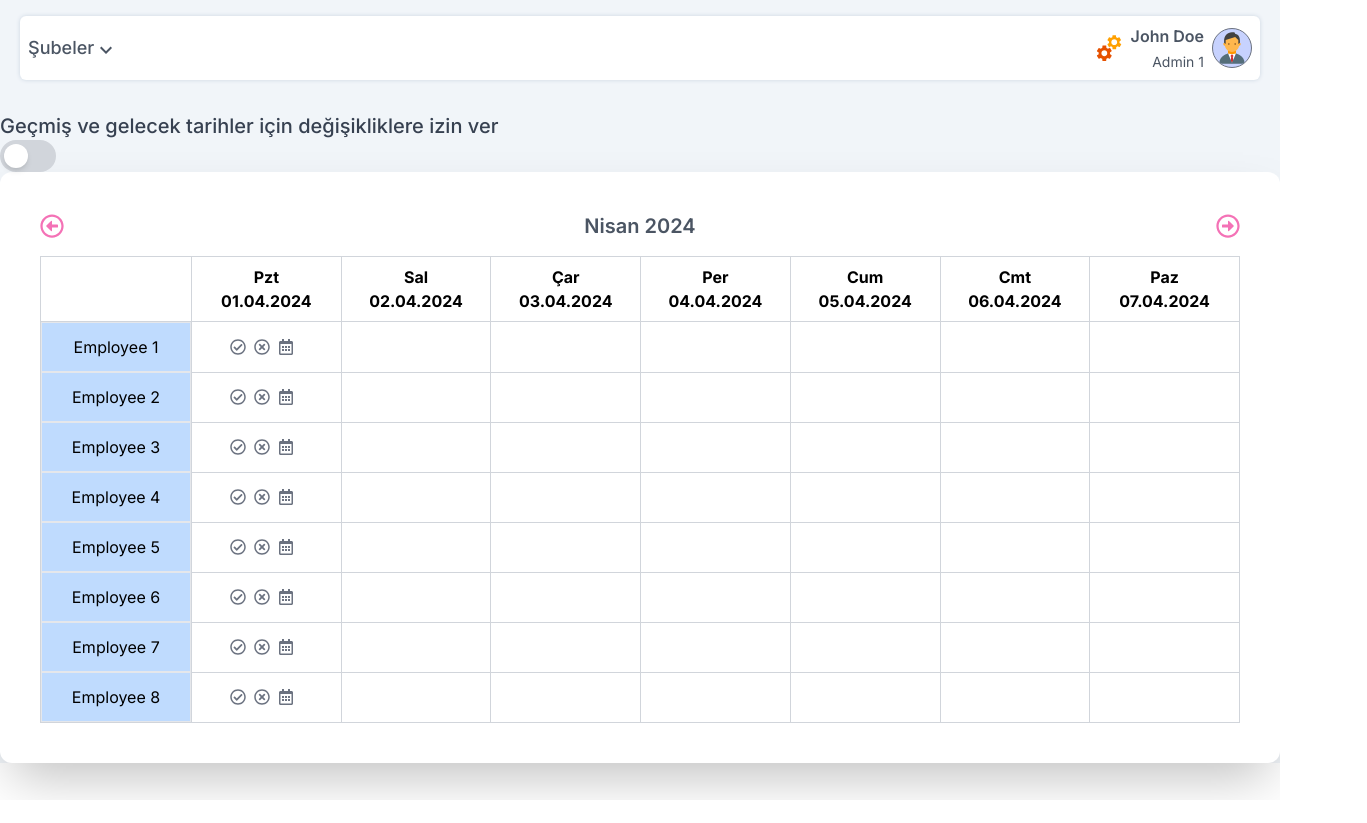
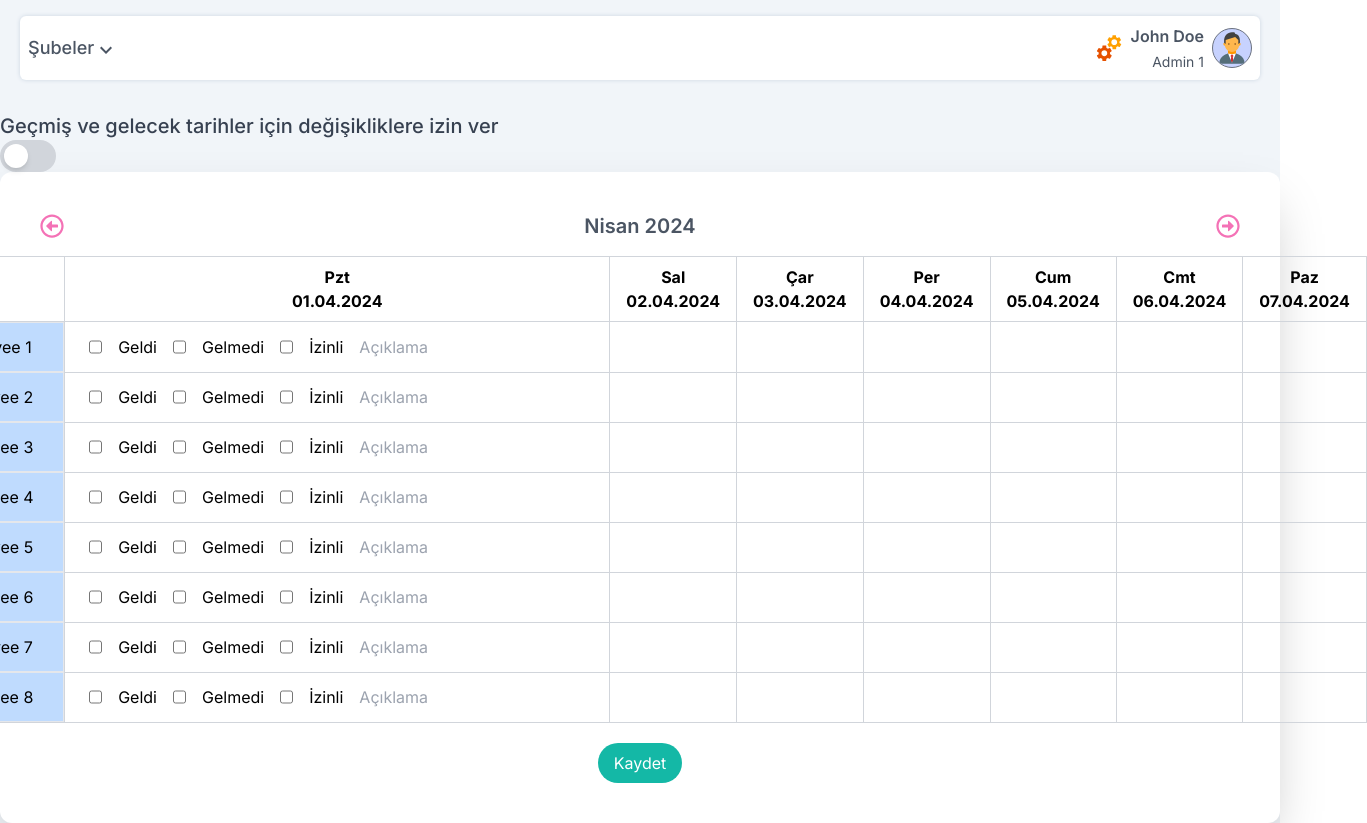
Before and after one commit to gokcetasci/Employee-Attendance-Tracker-Project, a Next.js app: page / in a window 1280 px wide. Shown: the whole page, 1367 px wide, since content can reach past the window. Before the commit the page ends 800 px from the top, so only its background shows below. Built offline with nearby package versions, Linux system fonts and the light colour scheme.

Commit message:
added form with checkbox instead of add information icon

```diff
--- a/components/generalcalendar/index.js
+++ b/components/generalcalendar/index.js
@@ -3,14 +3,12 @@ import React, { useState } from "react";
 import useStore from "@/utils/store";
 import Popup from "../popup";
 import Link from "next/link";
+import { Formik, Form, Field } from "formik"; // Formik eklenmeli
 import {
   FaRegArrowAltCircleLeft,
   FaRegArrowAltCircleRight,
-  FaRegCheckCircle,
-  FaRegTimesCircle,
-  FaRegCalendarAlt,
 } from "react-icons/fa";
-import { FcInfo } from "react-icons/fc";
+import { FcInfo, FcAddDatabase } from "react-icons/fc";
 
 const GeneralCalendar = ({ allowPastAndFutureChanges }) => {
   const [currentDate, setCurrentDate] = useState(new Date());
@@ -18,8 +16,8 @@ const GeneralCalendar = ({ allowPastAndFutureChanges }) => {
   const [popupOpen, setPopupOpen] = useState(false);
   const [selectedEmployee, setSelectedEmployee] = useState(null);
   const [selectedDate, setSelectedDate] = useState(null);
-  const [attendanceValues, setAttendanceValues] = useState({});
 
+  // Katılım kaydetme işlevi
   const handleSaveAttendance = (employeeId, date, values) => {
     const updatedAdmin = { ...admin };
     const employee = updatedAdmin.branches
@@ -56,6 +54,8 @@ const GeneralCalendar = ({ allowPastAndFutureChanges }) => {
     setPopupOpen(false);
   };
 
+  // Çalışanın belirli bir tarihte yoklama bilgisini alma
+
   const getAttendanceStatus = (employeeId, date) => {
     const employee = admin.branches
       .flatMap((branch) => branch.manager.employees)
@@ -67,6 +67,7 @@ const GeneralCalendar = ({ allowPastAndFutureChanges }) => {
     return "Bilgi yok";
   };
 
+  // Çalışanın explanation bilgisini alma
   const getExplanation = (employeeId, date) => {
     const employee = admin.branches
       .flatMap((branch) => branch.manager.employees)
@@ -78,6 +79,7 @@ const GeneralCalendar = ({ allowPastAndFutureChanges }) => {
     return "";
   };
 
+  // Haftanın tarihlerini alma
   const getWeekDates = (date) => {
     const weekDates = [];
     const startOfWeek = new Date(date);
@@ -90,32 +92,30 @@ const GeneralCalendar = ({ allowPastAndFutureChanges }) => {
     return weekDates;
   };
 
+  // Önceki haftaya gitme işlevi
   const goToPreviousWeek = () => {
     const previousWeek = new Date(currentDate);
     previousWeek.setDate(previousWeek.getDate() - 7);
     setCurrentDate(previousWeek);
   };
 
+  // Sonraki haftaya gitme işlevi
   const goToNextWeek = () => {
     const nextWeek = new Date(currentDate);
     nextWeek.setDate(nextWeek.getDate() + 7);
     setCurrentDate(nextWeek);
   };
 
+  // Açılır pencereyi açma işlevi
   const openPopup = (employeeId, date) => {
     setSelectedEmployee(employeeId);
     setSelectedDate(date);
     setPopupOpen(true);
   };
 
+  // Açılır pencereyi kapatma işlevi
   const closePopup = () => {
     setPopupOpen(false);
-  };
-  const handleAttendanceSelection = (employeeId, date, status) => {
-    setAttendanceValues(prevValues => ({
-      ...prevValues,
-      [`${employeeId}-${date}`]: status,
-    }));
   };
 
   return (
@@ -154,7 +154,6 @@ const GeneralCalendar = ({ allowPastAndFutureChanges }) => {
             .map((employee) => (
               <tr key={employee.id}>
                 <td className="w-[150px] h-[50px] bg-blue-200 border px-4 py-2 flex items-center justify-center ">
-
                   <Link href={`/employee/${employee.id}`}>{employee.name}</Link>
                 </td>
                 {getWeekDates(currentDate).map((date, index) => {
@@ -175,29 +174,7 @@ const GeneralCalendar = ({ allowPastAndFutureChanges }) => {
                       key={index}
                       className="w-[150px] h-[50px]  border border-gray-300 px-4 py-2"
                     >
-                      <div className="flex flex-row gap-2 items-center justify-center">
-                        {isClickable && (
-                          <div className="flex gap-2 items-center justify-center">
-                            <FaRegCheckCircle
-                              className={`cursor-pointer ${
-                                attendanceValues[`${employee.id}-${date.toISOString().split("T")[0]}`] === "Geldi" ? "text-green-500" : "text-gray-500"
-                              }`}
-                              onClick={() => handleAttendanceSelection(employee.id, date.toISOString().split("T")[0], "Geldi")}
-                            />
-                            <FaRegTimesCircle
-                              className={`cursor-pointer ${
-                                attendanceValues[`${employee.id}-${date.toISOString().split("T")[0]}`] === "Gelmedi" ? "text-red-500" : "text-gray-500"
-                              }`}
-                              onClick={() => handleAttendanceSelection(employee.id, date.toISOString().split("T")[0], "Gelmedi")}
-                            />
-                            <FaRegCalendarAlt
-                              className={`cursor-pointer ${
-                                attendanceValues[`${employee.id}-${date.toISOString().split("T")[0]}`] === "İzinli" ? "text-blue-500" : "text-gray-500"
-                              }`}
-                              onClick={() => handleAttendanceSelection(employee.id, date.toISOString().split("T")[0], "İzinli")}
-                            />
-                          </div>
-                        )}
+                      <div className="flex flex-row gap-2  items-center justify-center">
                         <p>{attendanceStatus}</p>
                         {explanation && (
                           <div className="relative">
@@ -208,14 +185,32 @@ const GeneralCalendar = ({ allowPastAndFutureChanges }) => {
                             />
                           </div>
                         )}
+                        {isClickable && (
+                          <Formik
+                            initialValues={{ status: '', explanation: '' }}
+                            onSubmit={(values) => {
+                              handleSaveAttendance(employee.id, date, values);
+                            }}
+                          >
+                            <Form className="flex gap-4">
+                              <Field type="checkbox" name="status" value="Geldi" /> Geldi
+                              <Field type="checkbox" name="status" value="Gelmedi" /> Gelmedi
+                              <Field type="checkbox" name="status" value="İzinli" /> İzinli
+                              <Field type="text" name="explanation" placeholder="Açıklama" />
+                            </Form>
+                          </Formik>
+                        )}
                       </div>
                     </td>
                   );
                 })}
+
               </tr>
             ))}
+
         </tbody>
       </table>
+      <button className="bg-teal-500 text-white px-4 py-2 rounded-full mt-5" type="submit">Kaydet</button>
 
       {popupOpen && (
         <Popup
```
